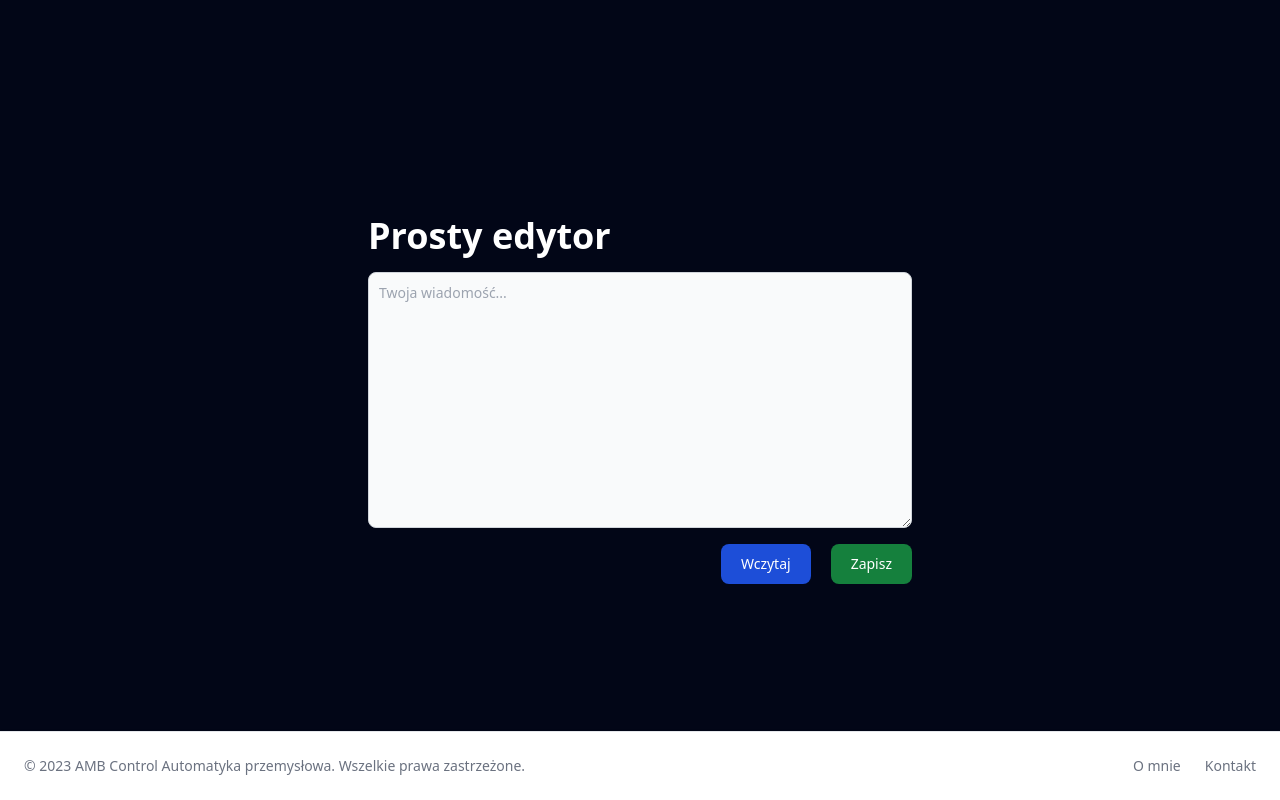
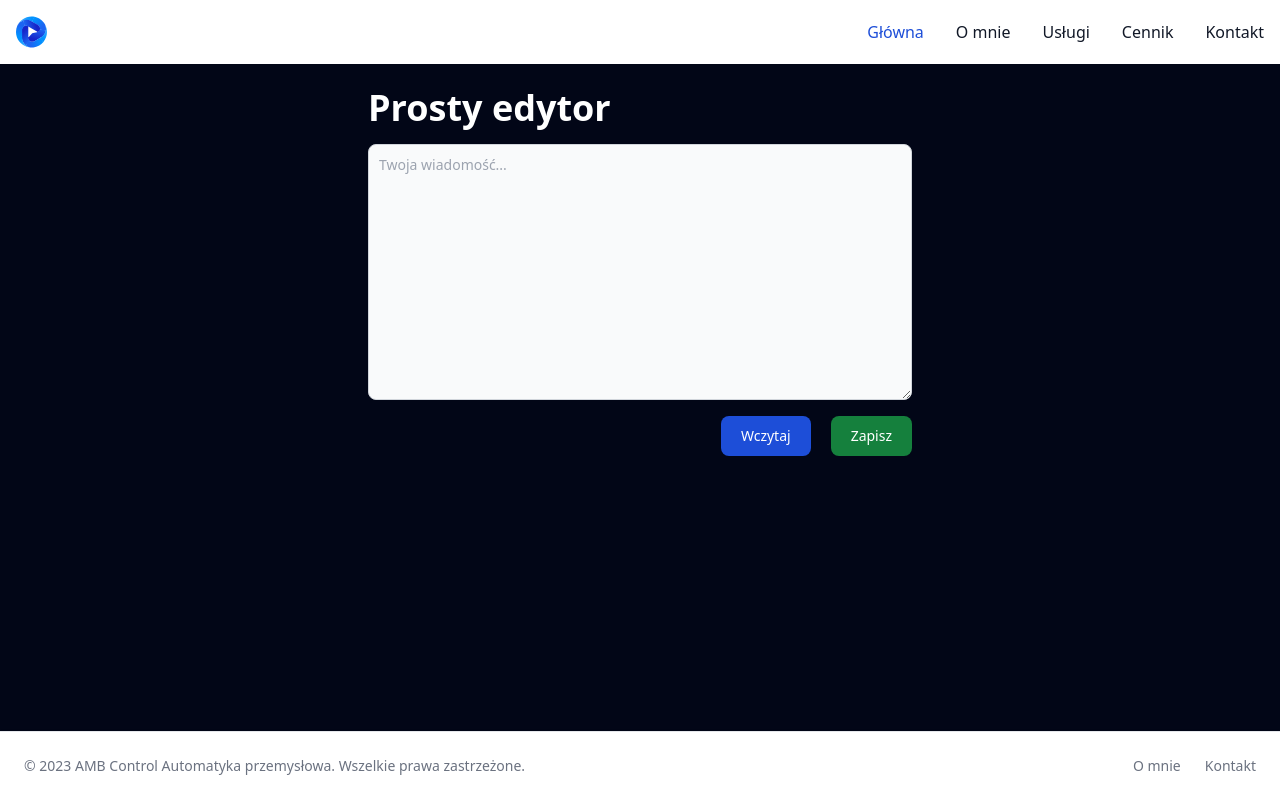
Before and after one commit to michal-baran/simple-editor, a website built with Parcel: page src/index.html in a window 1280 px wide. Built offline with nearby package versions, Linux system fonts and the light colour scheme.

Commit message:
Simply editor design changes

```diff
--- a/package.json
+++ b/package.json
@@ -14,6 +14,8 @@
     "postcss": "^8.4.31",
     "tailwindcss": "^3.3.3"
   },
-
-  "description": ""
+  "description": "",
+  "dependencies": {
+    "flowbite": "^1.8.1"
+  }
 }
--- a/src/index.html
+++ b/src/index.html
@@ -1,34 +1,112 @@
 <!DOCTYPE html>
 <html lang="pl">
   <head>
-    <meta charset="UTF-8">
-    <meta name="viewport" content="width=device-width, initial-scale=1.0">
-    <link href="./index.css" rel="stylesheet">
+    <meta charset="UTF-8" />
+    <meta name="viewport" content="width=device-width, initial-scale=1.0" />
+    <link href="./index.css" rel="stylesheet" />
     <title>Prosty edytor</title>
   </head>
+  <body class="bg-slate-950 text-white flex-row min-h-screen flex-auto">
+    <nav class="bg-white border-gray-200 dark:bg-gray-900">
+      <div class="max-w-screen-xl flex flex-wrap items-center justify-between mx-auto p-4">
+        <a href="https://flowbite.com/" class="flex items-center">
+          <img src="./docs/logo.svg" class="h-8 mr-3" alt="Flowbite Logo" />
+          <span class="self-center text-2xl font-semibold whitespace-nowrap dark:text-white">AMB Control Automatyka Przemysłowa</span>
+        </a>
+        <button
+          data-collapse-toggle="navbar-default"
+          type="button"
+          class="inline-flex items-center p-2 w-10 h-10 justify-center text-sm text-gray-500 rounded-lg md:hidden hover:bg-gray-100 focus:outline-none focus:ring-2 focus:ring-gray-200 dark:text-gray-400 dark:hover:bg-gray-700 dark:focus:ring-gray-600"
+          aria-controls="navbar-default"
+          aria-expanded="false"
+        >
+          <span class="sr-only">Open main menu</span>
+          <svg class="w-5 h-5" aria-hidden="true" xmlns="http://www.w3.org/2000/svg" fill="none" viewBox="0 0 17 14">
+            <path
+              stroke="currentColor"
+              stroke-linecap="round"
+              stroke-linejoin="round"
+              stroke-width="2"
+              d="M1 1h15M1 7h15M1 13h15"
+            />
+          </svg>
+        </button>
+        <div class="hidden w-full md:block md:w-auto" id="navbar-default">
+          <ul
+            class="font-medium flex flex-col p-4 md:p-0 mt-4 border border-gray-100 rounded-lg bg-gray-50 md:flex-row md:space-x-8 md:mt-0 md:border-0 md:bg-white dark:bg-gray-800 md:dark:bg-gray-900 dark:border-gray-700"
+          >
+            <li>
+              <a
+                href="#"
+                class="block py-2 pl-3 pr-4 text-white bg-blue-700 rounded md:bg-transparent md:text-blue-700 md:p-0 dark:text-white md:dark:text-blue-500"
+                aria-current="page"
+                >Główna</a
+              >
+            </li>
+            <li>
+              <a
+                href="#"
+                class="block py-2 pl-3 pr-4 text-gray-900 rounded hover:bg-gray-100 md:hover:bg-transparent md:border-0 md:hover:text-blue-700 md:p-0 dark:text-white md:dark:hover:text-blue-500 dark:hover:bg-gray-700 dark:hover:text-white md:dark:hover:bg-transparent"
+                >O mnie</a
+              >
+            </li>
+            <li>
+              <a
+                href="#"
+                class="block py-2 pl-3 pr-4 text-gray-900 rounded hover:bg-gray-100 md:hover:bg-transparent md:border-0 md:hover:text-blue-700 md:p-0 dark:text-white md:dark:hover:text-blue-500 dark:hover:bg-gray-700 dark:hover:text-white md:dark:hover:bg-transparent"
+                >Usługi</a
+              >
+            </li>
+            <li>
+              <a
+                href="#"
+                class="block py-2 pl-3 pr-4 text-gray-900 rounded hover:bg-gray-100 md:hover:bg-transparent md:border-0 md:hover:text-blue-700 md:p-0 dark:text-white md:dark:hover:text-blue-500 dark:hover:bg-gray-700 dark:hover:text-white md:dark:hover:bg-transparent"
+                >Cennik</a
+              >
+            </li>
+            <li>
+              <a
+                href="#"
+                class="block py-2 pl-3 pr-4 text-gray-900 rounded hover:bg-gray-100 md:hover:bg-transparent md:border-0 md:hover:text-blue-700 md:p-0 dark:text-white md:dark:hover:text-blue-500 dark:hover:bg-gray-700 dark:hover:text-white md:dark:hover:bg-transparent"
+                >Kontakt</a
+              >
+            </li>
+          </ul>
+        </div>
+      </div>
+    </nav>
 
-<body class="bg-slate-950 text-white flex min-h-screen justify-center items-center">
-    <main class="w-full p-4 max-w-xl">
-        <h1 class="text-4xl font-bold mb-4">
-            Prosty edytor
-        </h1>
+    <main class="w-full p-4 max-w-xl mx-auto mt-2">
+      <h1 class="text-4xl font-bold mb-4">Prosty edytor</h1>
 
-        <textarea id="message"
+      <textarea
+        id="message"
         class="textarea--js block p-2.5 w-full h-64 mb-4 text-sm text-gray-900 bg-gray-50 rounded-lg border border-gray-300 focus:ring-blue-500 focus:border-blue-500 dark:bg-gray-700 dark:border-gray-600 dark:placeholder-gray-400 dark:text-white dark:focus:ring-blue-500 dark:focus:border-blue-500"
-            placeholder="Twoja wiadomość..."></textarea>
+        placeholder="Twoja wiadomość..."
+      ></textarea>
       <div class="flex justify-end gap-5">
-            <button type="button"
-                class="load--js text-white bg-blue-700 hover:bg-blue-800 focus:ring-4 focus:ring-blue-300 font-medium rounded-lg text-sm px-5 py-2.5 dark:bg-blue-600 dark:hover:bg-blue-700 focus:outline-none dark:focus:ring-blue-800">Wczytaj</button>
-            <button type="button"
-                class="save--js text-white bg-green-700 hover:bg-green-800 focus:ring-4 focus:ring-green-300 font-medium rounded-lg text-sm px-5 py-2.5 dark:bg-green-600 dark:hover:bg-green-700 focus:outline-none dark:focus:ring-green-800">Zapisz</button>
+        <button
+          type="button"
+          class="load--js text-white bg-blue-700 hover:bg-blue-800 focus:ring-4 focus:ring-blue-300 font-medium rounded-lg text-sm px-5 py-2.5 dark:bg-blue-600 dark:hover:bg-blue-700 focus:outline-none dark:focus:ring-blue-800"
+        >
+          Wczytaj
+        </button>
+        <button
+          type="button"
+          class="save--js text-white bg-green-700 hover:bg-green-800 focus:ring-4 focus:ring-green-300 font-medium rounded-lg text-sm px-5 py-2.5 dark:bg-green-600 dark:hover:bg-green-700 focus:outline-none dark:focus:ring-green-800"
+        >
+          Zapisz
+        </button>
       </div>
     </main>
     <script src="./main.js" type="module"></script>
   </body>
   <footer
-    class="fixed bottom-0 left-0 z-20 w-full p-4 bg-white border-t border-gray-200 shadow md:flex md:items-center md:justify-between md:p-6 dark:bg-gray-800 dark:border-gray-600">
-    <span class="text-sm text-gray-500 sm:text-center dark:text-gray-400">© 2023 <a href="https://flowbite.com/"
-            class="hover:underline">AMB Control Automatyka przemysłowa</a>. Wszelkie prawa zastrzeżone.
+    class="fixed bottom-0 left-0 z-20 w-full p-4 bg-white border-t border-gray-200 shadow md:flex md:items-center md:justify-between md:p-6 dark:bg-gray-800 dark:border-gray-600"
+  >
+    <span class="text-sm text-gray-500 sm:text-center dark:text-gray-400"
+      >© 2023 <a href="https://flowbite.com/" class="hover:underline">AMB Control Automatyka przemysłowa</a>. Wszelkie
+      prawa zastrzeżone.
     </span>
     <ul class="flex flex-wrap items-center mt-3 text-sm font-medium text-gray-500 dark:text-gray-400 sm:mt-0">
       <li>
@@ -39,5 +117,4 @@
       </li>
     </ul>
   </footer>
-
 </html>
--- a/tailwind.config.js
+++ b/tailwind.config.js
@@ -2,9 +2,10 @@
 module.exports = {
   content: [
     "./src/**/*.{html,js,ts,jsx,tsx}",
+    "./node_modules/flowbite/**/*.js"
   ],
   theme: {
     extend: {},
   },
-  plugins: [],
+  plugins: []
 }
```
Also changed, not shown: src/docs/logo.svg (added), 1 other file. Lines whose indentation alone changed are shown as unchanged.
